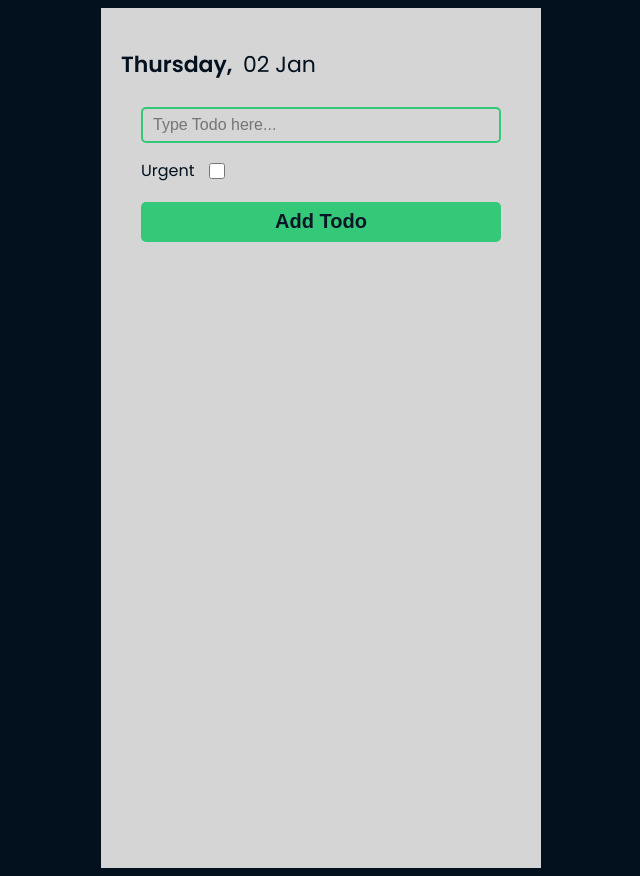
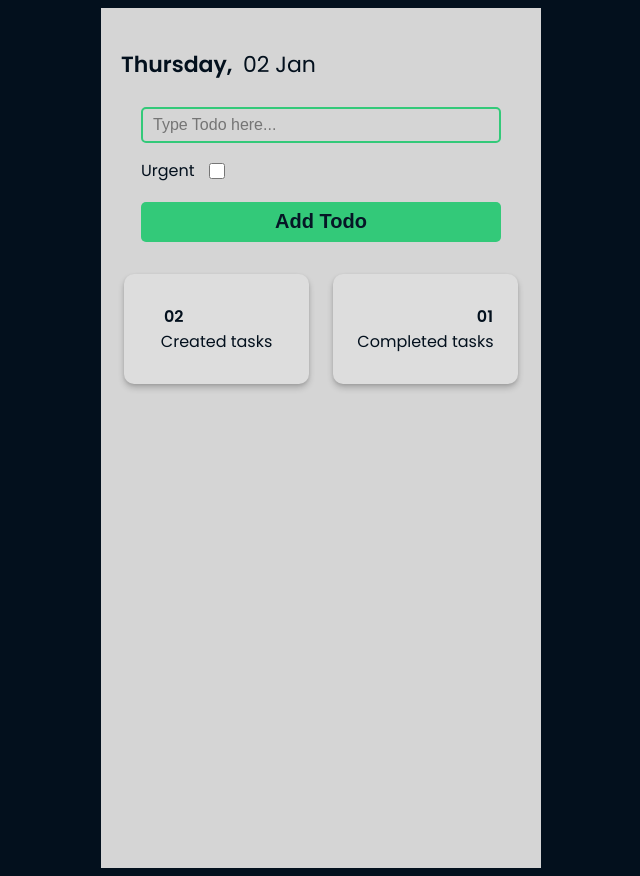
Before and after one commit to MoheeQwariq/GSG_React_Next_24, a React (Vite) app in the folder HW2 (Todo App))/: page / in a window 1280 px wide. Shown: the whole page, without its empty margins (319-959 px from the left). Built offline with nearby package versions, Linux system fonts and the light colour scheme.

Commit message:
Create todoDate components

```diff
--- a/HW2 (Todo App))/src/App.tsx
+++ b/HW2 (Todo App))/src/App.tsx
@@ -1,12 +1,14 @@
 import "./App.css";
 import Date from "./components/date";
 import Form from "./components/form";
+import TodoDate from "./components/todoDate";
 
 function App() {
   return (
   <div className="screen">
     <Date/>
     <Form/>
+    <TodoDate/>
   </div>);
 }
 
--- /dev/null
+++ b/HW2 (Todo App))/src/components/todoDate/index.ts
@@ -0,0 +1 @@
+export { default } from './todoDate';
--- /dev/null
+++ b/HW2 (Todo App))/src/components/todoDate/todoDate.css
@@ -0,0 +1,39 @@
+div.container {
+  height: 110px;
+  display: flex;
+  flex-direction: row;
+  justify-content: space-between;
+  padding: 3px;
+}
+
+div.box {
+  width: 47%;
+  font-size: 16px;
+  border-radius: 10px;
+  background-color: #dddddd;
+  display: flex;
+  flex-direction: column;
+  justify-content: center;
+  align-items: center;
+  box-shadow: 0 4px 6px rgba(0, 0, 0, 0.2),
+  0 1px 3px rgba(0, 0, 0, 0.1);
+}
+
+div.box > div.completed {
+  width: 100%;
+  padding-right: 50px;
+  display: flex;
+  flex-direction: row;
+  justify-content: end;
+  font-weight: 600;
+}
+
+div.box > div.created {
+  width: 100%;
+  padding-left: 80px;
+  display: flex;
+  flex-direction: row;
+  justify-content: start;
+  font-weight: 600;
+
+}
--- /dev/null
+++ b/HW2 (Todo App))/src/components/todoDate/todoDate.tsx
@@ -0,0 +1,17 @@
+import "./todoDate.css";
+
+const TodoDate = () => {
+  return (
+    <div className="container">
+      <div className="box">
+        <div className="created">02</div>
+        <div>Created tasks</div>
+      </div>
+      <div className="box">
+        <div className="completed">01</div>
+        <div>Completed tasks</div>
+      </div>
+    </div>
+  );
+};
+export default TodoDate;
--- a/HW2 (Todo App))/src/index.css
+++ b/HW2 (Todo App))/src/index.css
@@ -2,5 +2,4 @@ body {
     display: flex;
     justify-content: center;
     background-color: #03101d;
-
   }
```
